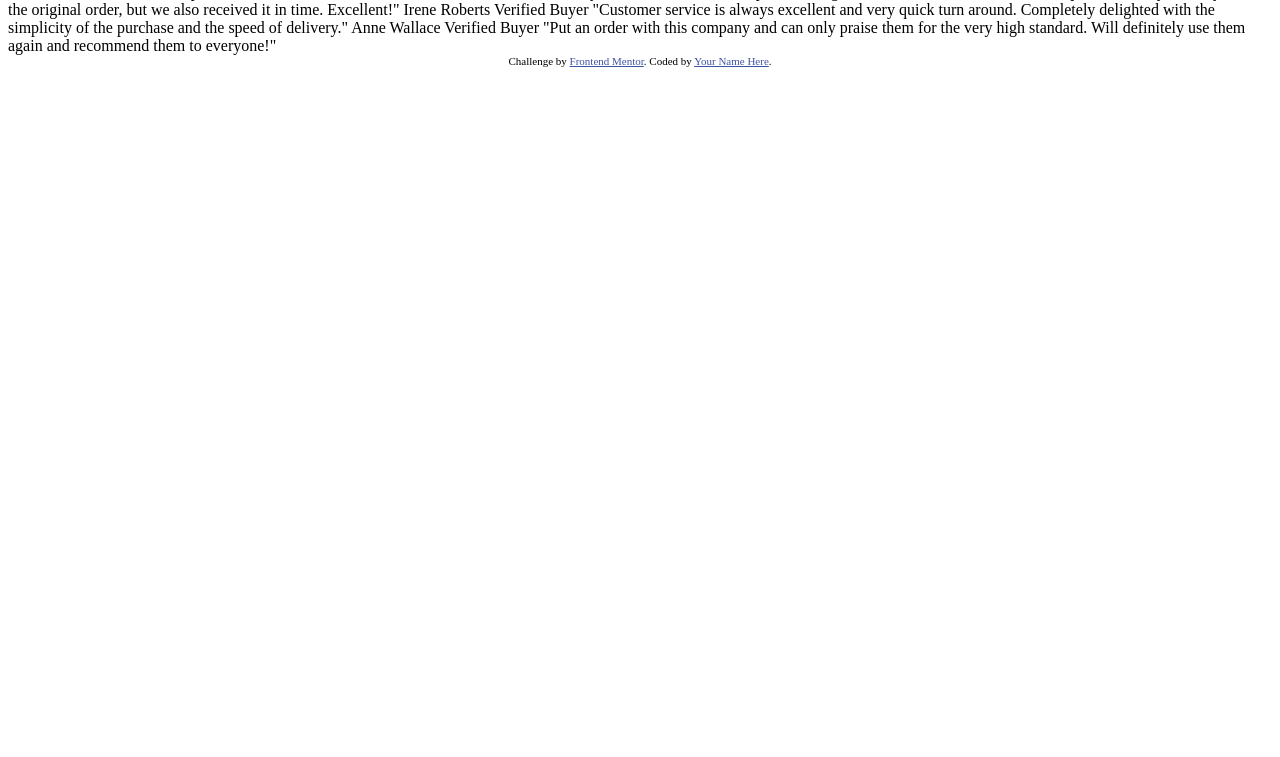
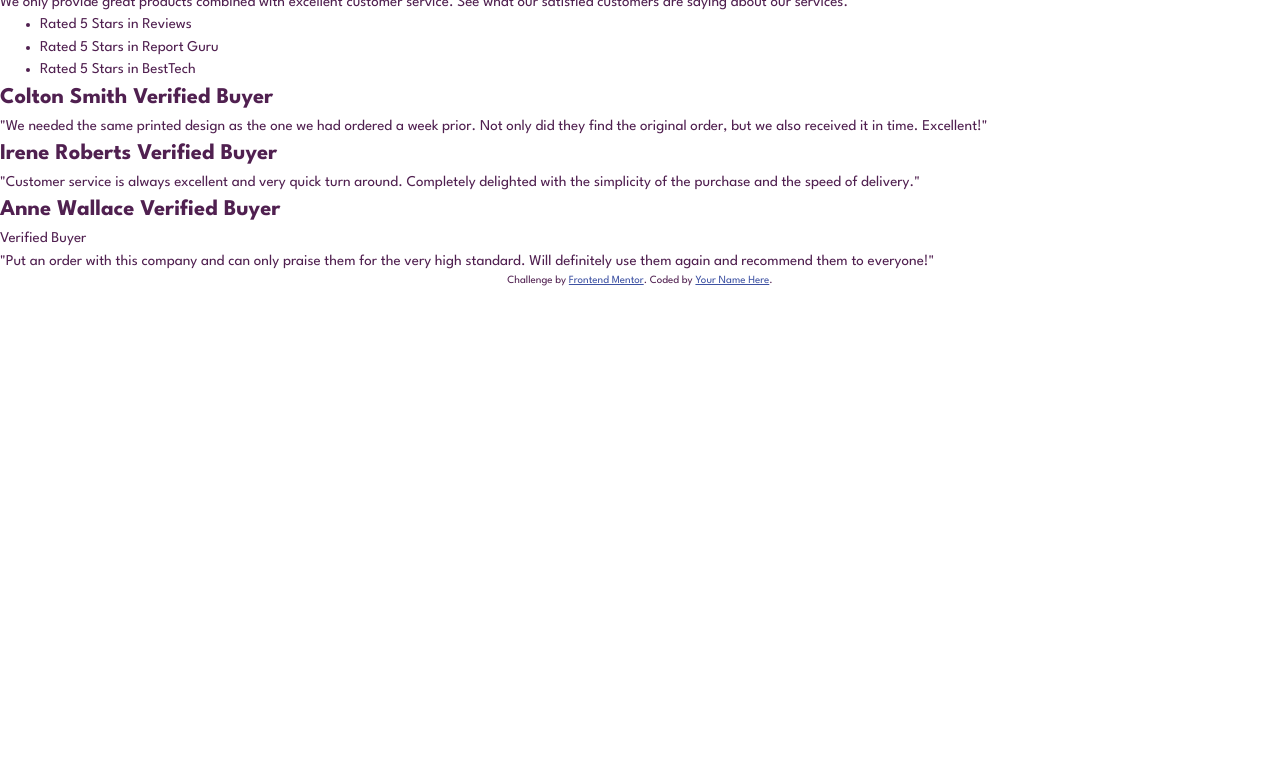
Before and after one commit to regret546/social-proof-section-master, a plain HTML site: page index.html in a window 1280 px wide. Shown: the part 43-800 px from the top of the page. Drawn offline with Linux system fonts and the light colour scheme.

Commit message:
build semantic html style and add some root color, ff, fw on CSS

```diff
--- a/index.html
+++ b/index.html
@@ -4,7 +4,13 @@
     <meta charset="UTF-8" />
     <meta name="viewport" content="width=device-width, initial-scale=1.0" />
     <!-- displays site properly based on user's device -->
-
+    <link rel="stylesheet" href="style.css" class="css" />
+    <link rel="preconnect" href="https://fonts.googleapis.com" />
+    <link rel="preconnect" href="https://fonts.gstatic.com" crossorigin />
+    <link
+      href="https://fonts.googleapis.com/css2?family=League+Spartan:wght@400;500;700&display=swap"
+      rel="stylesheet"
+    />
     <link
       rel="icon"
       type="image/png"
@@ -26,31 +32,63 @@
     </style>
   </head>
   <body>
-    10,000+ of our users love our products.
+    <main class="container">
+      <div class="social__main">
+        <!--First Section-->
+        <section class="social__main_header">
+          <div class="main__header_primary">
+            <h1>10,000+ of our users love our products.</h1>
+            <p>
+              We only provide great products combined with excellent customer
+              service. See what our satisfied customers are saying about our
+              services.
+            </p>
+          </div>
+          <div class="main__header_secondary">
+            <ul>
+              <li>Rated 5 Stars in Reviews</li>
+              <li>Rated 5 Stars in Report Guru</li>
+              <li>Rated 5 Stars in BestTech</li>
+            </ul>
+          </div>
+        </section>
 
-    We only provide great products combined with excellent customer service.
-    See what our satisfied customers are saying about our services.
+        <!--Second Section-->
+        <section class="social__main_cards">
+          <div class="main__cards_info">
+            <div>
+              <h2>Colton Smith <span>Verified Buyer</span></h2>
 
-    Rated 5 Stars in Reviews
-    Rated 5 Stars in Report Guru
-    Rated 5 Stars in BestTech
+              <p>
+                "We needed the same printed design as the one we had ordered a
+                week prior. Not only did they find the original order, but we
+                also received it in time. Excellent!"
+              </p>
+            </div>
 
-    Colton Smith
-    Verified Buyer
-    "We needed the same printed design as the one we had ordered a week prior.
-    Not only did they find the original order, but we also received it in time.
-    Excellent!"
+            <div>
+              <h2>Irene Roberts <span>Verified Buyer</span></h2>
 
-    Irene Roberts
-    Verified Buyer
-    "Customer service is always excellent and very quick turn around. Completely
-    delighted with the simplicity of the purchase and the speed of delivery."
+              <p>
+                "Customer service is always excellent and very quick turn
+                around. Completely delighted with the simplicity of the purchase
+                and the speed of delivery."
+              </p>
+            </div>
 
-    Anne Wallace
-    Verified Buyer
-    "Put an order with this company and can only praise them for the very high
-    standard. Will definitely use them again and recommend them to everyone!"
-
+            <div>
+              <h2>Anne Wallace <span>Verified Buyer</span></h2>
+              Verified Buyer
+              <p>
+                "Put an order with this company and can only praise them for the
+                very high standard. Will definitely use them again and recommend
+                them to everyone!"
+              </p>
+            </div>
+          </div>
+        </section>
+      </div>
+    </main>
     <div class="attribution">
       Challenge by
       <a href="https://www.frontendmentor.io?ref=challenge" target="_blank"
--- a/style.css
+++ b/style.css
@@ -1,4 +1,23 @@
 :root {
+  /* Primary Colors */
+  --clr--very-dark-magenta: hsl(300, 43%, 22%);
+  --clr--soft-pink: hsl(333, 80%, 67%);
+
+  /*Neutral Colors */
+  --clr--dark-grayish-magenta: hsl(303, 10%, 53%);
+  --clr--light-grayish-magenta: hsl(300, 24%, 96%);
+  --clr--white: hsl(0, 0%, 100%);
+
+  /* Font Size */
+  --fs--normal: 15px;
+
+  /* Font Family */
+  --ff--primary: "League Spartan", sans-serif;
+
+  /* Font Weight */
+  --fw--regular: 400;
+  --fw--bold: 500;
+  --fw--very-bold: 700;
 }
 
 /*
@@ -63,3 +82,9 @@ h6 {
 #__next {
   isolation: isolate;
 }
+
+body {
+  font-family: var(--ff--primary);
+  font-size: var(--fs--normal);
+  color: var(--clr--very-dark-magenta);
+}
```
